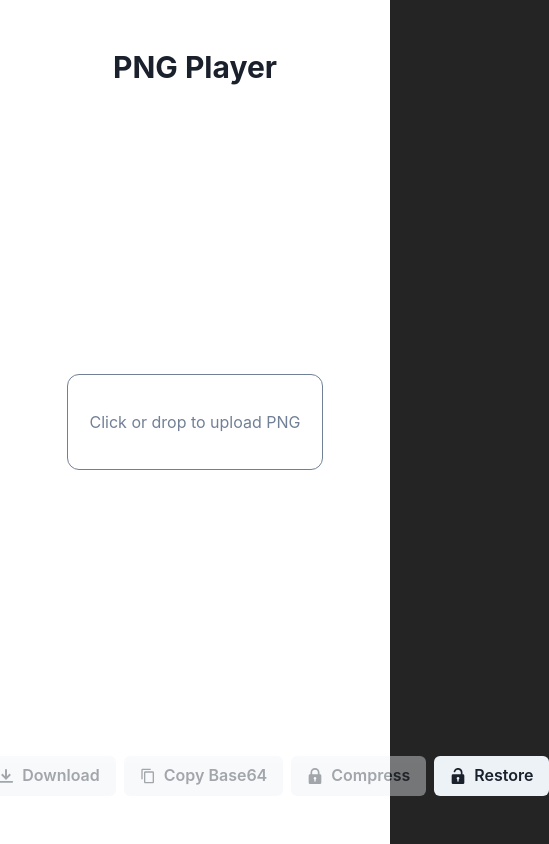
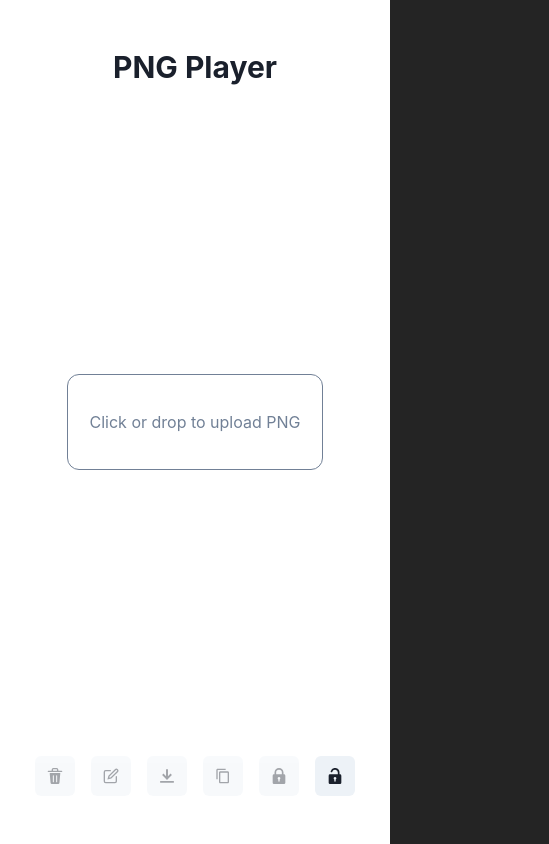
Before and after one commit to MrHeer/image-locker, a React (Vite) app: page / in a window 390 px wide. Shown: the whole page, 549 px wide, since content can reach past the window. Built offline with nearby package versions, Linux system fonts and the light colour scheme.

Commit message:
feat: support mobile

```diff
--- a/src/actions.ts
+++ b/src/actions.ts
@@ -9,6 +9,10 @@ import {
   downloadImage,
   uploadImage,
 } from "./utils";
+
+export const clearAction = async () => {
+  imageState.value = null;
+};
 
 export const grayscaleAction = async () => {
   const imageData = imageState.value!;
--- a/src/components/ActionButton.tsx
+++ b/src/components/ActionButton.tsx
@@ -1,22 +1,38 @@
-import { Button, ButtonProps } from "@chakra-ui/react";
-import { useState } from "react";
+import { Button, IconButton, useBreakpointValue } from "@chakra-ui/react";
+import { ReactElement, useState } from "react";
 
-type Props = Omit<ButtonProps, "onClick" | "isLoading"> & {
+type Props = {
+  icon: ReactElement;
+  isDisabled?: boolean;
+  text: string;
   action: () => Promise<void>;
 };
 
-function ActionButton({ action, ...rest }: Props) {
+function ActionButton({ icon, isDisabled, text, action }: Props) {
   const [loading, setLoading] = useState(false);
+  const isMobile = useBreakpointValue({ lg: false, base: true });
 
-  return (
+  const handleClick = async () => {
+    setLoading(true);
+    await action();
+    setLoading(false);
+  };
+
+  return isMobile ? (
+    <IconButton
+      aria-label={text}
+      isLoading={loading}
+      icon={icon}
+      isDisabled={isDisabled}
+      onClick={handleClick}
+    />
+  ) : (
     <Button
       isLoading={loading}
-      onClick={async () => {
-        setLoading(true);
-        await action();
-        setLoading(false);
-      }}
-      {...rest}
+      leftIcon={icon}
+      isDisabled={isDisabled}
+      onClick={handleClick}
+      children={text}
     />
   );
 }
--- a/src/components/Actions.tsx
+++ b/src/components/Actions.tsx
@@ -1,6 +1,7 @@
 import { Center, HStack, useToast } from "@chakra-ui/react";
 import {
   CopyIcon,
+  DeleteIcon,
   DownloadIcon,
   EditIcon,
   LockIcon,
@@ -9,6 +10,7 @@ import {
 import { useSignals } from "@preact/signals-react/runtime";
 import { actionDisabeled } from "../signal";
 import {
+  clearAction,
   compressAction,
   copyAction,
   downloadAction,
@@ -24,40 +26,42 @@ function Action() {
 
   return (
     <Center>
-      <HStack>
+      <HStack spacing={4}>
         <ActionButton
           isDisabled={disabled}
-          leftIcon={<EditIcon />}
-          action={grayscaleAction}
-        >
-          Grayscale
-        </ActionButton>
+          icon={<DeleteIcon />}
+          action={clearAction}
+          text="Clear"
+        />
         <ActionButton
           isDisabled={disabled}
-          leftIcon={<DownloadIcon />}
-          action={downloadAction}
-        >
-          Download
-        </ActionButton>
+          icon={<EditIcon />}
+          action={grayscaleAction}
+          text="Grayscale"
+        />
         <ActionButton
           isDisabled={disabled}
-          leftIcon={<CopyIcon />}
+          icon={<DownloadIcon />}
+          action={downloadAction}
+          text="Download"
+        />
+        <ActionButton
+          isDisabled={disabled}
+          icon={<CopyIcon />}
           action={async () => {
             await copyAction();
             toast({ status: "success", title: "Copied" });
           }}
-        >
-          Copy Base64
-        </ActionButton>
+          text="Copy Base64"
+        />
         <ActionButton
           isDisabled={disabled}
-          leftIcon={<LockIcon />}
+          icon={<LockIcon />}
           action={compressAction}
-        >
-          Compress
-        </ActionButton>
+          text="Compress"
+        />
         <ActionButton
-          leftIcon={<UnlockIcon />}
+          icon={<UnlockIcon />}
           action={async () => {
             try {
               await restoreAction();
@@ -65,9 +69,8 @@ function Action() {
               toast({ status: "error", title: (error as Error).message });
             }
           }}
-        >
-          Restore
-        </ActionButton>
+          text="Restore"
+        />
       </HStack>
     </Center>
   );
--- a/src/components/Canvas.tsx
+++ b/src/components/Canvas.tsx
@@ -1,4 +1,5 @@
-import { useCallback, useEffect, useRef } from "react";
+import { useCallback, useRef } from "react";
+import { useAsync } from "react-use";
 import { useSignals } from "@preact/signals-react/runtime";
 import { imageState } from "../signal";
 
@@ -7,15 +8,10 @@ function Canvas({ width, height }: { width: number; height: number }) {
   const ref = useRef<HTMLCanvasElement>(null);
   const imageData = imageState.value;
 
-  const clearCanvas = useCallback(
-    (context: CanvasRenderingContext2D) => {
-      context.clearRect(0, 0, width, height);
-    },
-    [width, height],
-  );
-
   const drawIamge = useCallback(
     async (context: CanvasRenderingContext2D, imageData: ImageData) => {
+      const bitmap = await createImageBitmap(imageData);
+      context.clearRect(0, 0, width, height);
       context.save();
       const canvasAspect = width / height;
       const imageAspect = imageData.width / imageData.height;
@@ -28,18 +24,16 @@ function Canvas({ width, height }: { width: number; height: number }) {
         context.translate(0, height / 2 - (imageData.height * scale) / 2);
         context.scale(scale, scale);
       }
-      const bitmap = await createImageBitmap(imageData);
-      clearCanvas(context);
       context.drawImage(bitmap, 0, 0);
       context.restore();
     },
-    [clearCanvas, height, width],
+    [height, width],
   );
 
-  useEffect(() => {
+  useAsync(async () => {
     const context = ref.current?.getContext("2d");
     if (context && imageData) {
-      drawIamge(context, imageData);
+      await drawIamge(context, imageData);
     }
   }, [width, height, drawIamge, imageData]);
 
--- a/src/index.css
+++ b/src/index.css
@@ -15,9 +15,10 @@
   user-select: none;
 }
 
+html,
 body {
   margin: 0;
-  height: 100vh;
+  height: 100%;
 }
 
 body.dragging {
```
